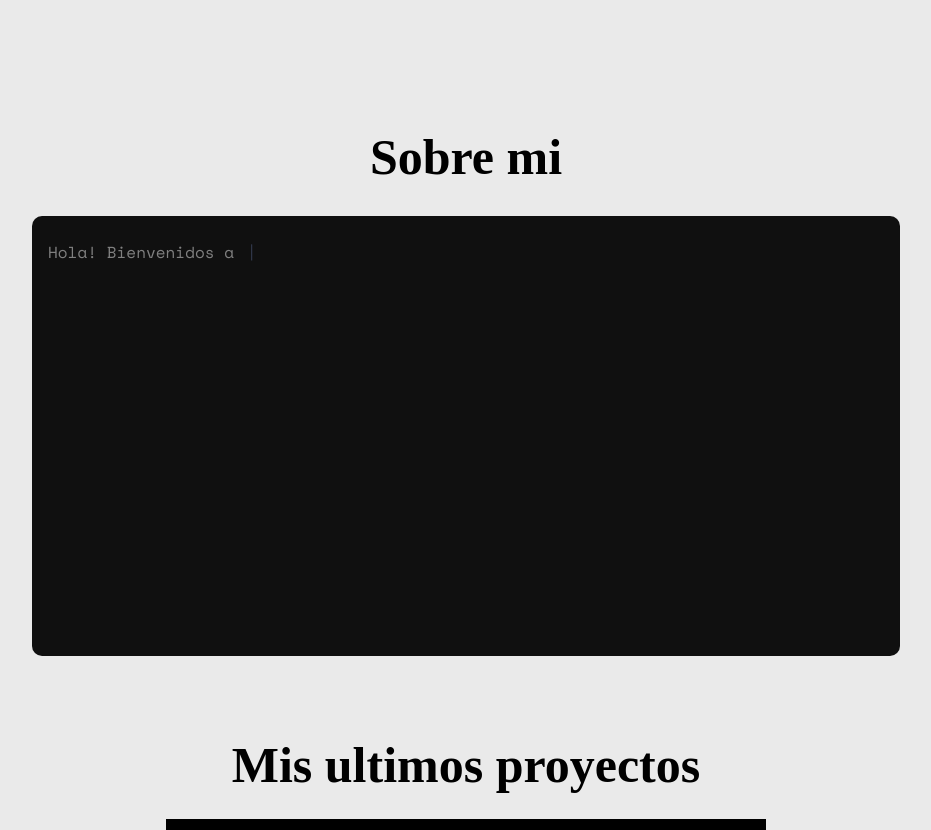
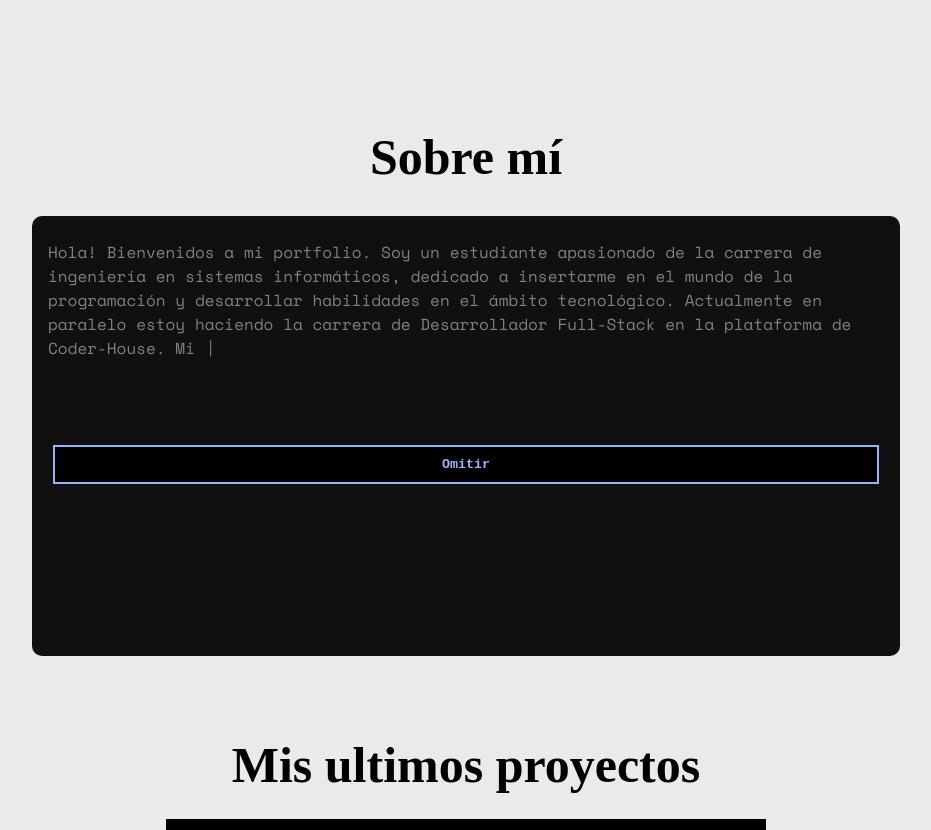
Before and after one commit to BrianSilvero/Portfolio-BrianSilvero, a React (Vite) app: page / in a window 1280 px wide. Shown: the part 649-1479 px from the top of the page, without its empty margins (174-1105 px from the left). Built offline with nearby package versions, Linux system fonts and the light colour scheme.

Commit message:
Modificando maquina de escribir

```diff
--- a/package.json
+++ b/package.json
@@ -17,7 +17,8 @@
     "react-router-dom": "^6.22.3",
     "react-simple-typewriter": "^5.0.1",
     "sweetalert": "^2.1.2",
-    "sweetalert2": "^11.10.8"
+    "sweetalert2": "^11.10.8",
+    "typewriter-effect": "^2.21.0"
   },
   "devDependencies": {
     "@types/react": "^18.2.66",
--- a/src/components/about/About.css
+++ b/src/components/about/About.css
@@ -21,29 +21,32 @@
     gap: 80px;
     padding: 1.5rem 1rem;
     background: #101010;
-    color: red;
-    font-family: monospace, Arial;
+    font-family: "Space Mono", monospace;
     width: 70%;
     min-height: 27.5rem;
     margin: 0 auto;
     border-radius: 0.625rem;
+    color: grey;
+    font-weight: 100;
+    line-height: 1.5;
 
-    p {
-      font-family: "Space Mono", monospace;
-      color: grey;
-      font-weight: 100;
-      line-height: 1.5;
+
+    button {
+      background-color: black;
+      color: #96b3ff;
+      font-family: 'Courier New', Courier, monospace;
+      border: 2px solid #96b3ff;
+      font-weight: 600;
+      padding: 10px;
+      margin: 5px;
+      cursor: pointer;
     }
-    @keyframes typing {
-      from {
-        width: 0;
-      }
+
+    button:hover {
+      background-color: #96b3ff;
+      color: black;
     }
-    @keyframes blink {
-      50% {
-        border-color: transparent;
-      }
-    }
+
   }
 }
 
--- a/src/components/about/About.jsx
+++ b/src/components/about/About.jsx
@@ -1,24 +1,21 @@
 import "../about/About.css";
-import {useTypewriter, Cursor} from 'react-simple-typewriter';
+import { useState } from 'react';
+import useTypewriter from '../hooks/useTypeWriter';
 
 const About = () => {
+  const [skip, setSkip] = useState(false);
+  const text = `Hola! Bienvenidos a mi portfolio.  Soy un estudiante apasionado de la carrera de ingeniería en sistemas informáticos, dedicado a insertarme en el mundo de la programación y desarrollar habilidades en el ámbito tecnológico. Actualmente en paralelo estoy haciendo la carrera de Desarrollador Full-Stack en la plataforma de Coder-House. Mi objetivo es convertirme en un profesional altamente competente en el desarrollo de aplicaciones web y móviles. A través de un constante aprendizaje y práctica, estoy adquiriendo conocimientos de programación como HTML, CSS, JavaScript, así como en frameworks y bibliotecas populares como React y Node.js. Estoy emocionado por contribuir en proyectos innovadores, colaborar con equipos multidisciplinarios y enfrentar nuevos desafíos tecnológicos que me permitan seguir creciendo y destacándome en el campo de la programación.`;
 
-  const [text] = useTypewriter({
-    words: ["Hola! Bienvenidos a mi portfolio. Soy un estudiante apasionado de la carrera de ingeniria en sistemas informaticos, dedicado a insertarme en el mundo de la programación y desarrollar habilidades en el ámbito tecnológico. Actualmente en parelelo estoy haciendo la carrera de Desarrollador Full-Stack en la plataforma de Coder-House. Mi objetivo es convertirme en un profesional altamente competente en el desarrollo de aplicaciones web y móviles. A través de un constante aprendizaje y práctica, estoy adquiriendo conocimientos de programación como HTML, CSS, JavaScript, así como en frameworks y bibliotecas populares como React y Node.js. Estoy emocionado por contribuir en proyectos innovadores, colaborar con equipos multidisciplinarios y enfrentar nuevos desafíos tecnológicos que me permitan seguir creciendo y destacándome en el campo de la programación."],
-    typeSpeed: 40
-
-  });
+  const typewriterElement = useTypewriter(text, 0.00001, skip);
 
   return (
     <div id="about" className="about">
       <div className="about-titulo">
-        <h2>Sobre mi</h2>
+        <h2>Sobre mí</h2>
       </div>
       <div className="about-seccion">
-        <p>
-         {text}
-          <Cursor cursorColor="#96b3ff" cursorStyle='|'/>
-        </p>
+        {typewriterElement}
+        <button onClick={() => setSkip(true)}>Omitir</button> {/* Botón para omitir el efecto */}
       </div>
     </div>
   );
--- /dev/null
+++ b/src/components/hooks/useTypeWriter.jsx
@@ -0,0 +1,62 @@
+import { useState, useEffect, useRef } from "react";
+import Typewriter from "typewriter-effect";
+import { Cursor } from "react-simple-typewriter";
+
+const useTypewriter = (text, speed, skip) => {
+  const [showText, setShowText] = useState(false);
+  const [isInView, setIsInView] = useState(false);
+  const elementRef = useRef(null);
+
+  useEffect(() => {
+    if (skip) {
+      setShowText(true);
+    }
+  }, [skip]);
+
+  useEffect(() => {
+    const observer = new IntersectionObserver(
+      (entries) => {
+        if (entries[0].isIntersecting) {
+          setIsInView(true);
+          observer.disconnect();
+        }
+      },
+      { threshold: 0.5 } // Este parametro inidica en que momento quiero que se ejecute la maquina de escribir
+    );
+
+    if (elementRef.current) {
+      observer.observe(elementRef.current);
+    }
+
+    return () => {
+      if (observer && observer.unobserve && elementRef.current) {
+        observer.unobserve(elementRef.current);
+      }
+    };
+  }, [elementRef]);
+
+  const typewriterElement = !showText ? (
+    <div ref={elementRef}>
+      {isInView ? (
+        <>
+          <Typewriter
+            options={{
+              strings: [text],
+              autoStart: true,
+              delay: speed
+            }}
+          />
+        </>
+      ) : null}
+    </div>
+  ) : (
+    <div>
+      {text}
+      <Cursor cursorColor="#96b3ff" cursorStyle="|" />
+    </div>
+  );
+
+  return typewriterElement;
+};
+
+export default useTypewriter;
```
Also changed, not shown: 1 other file (tests, documents, lock files or other folders).
